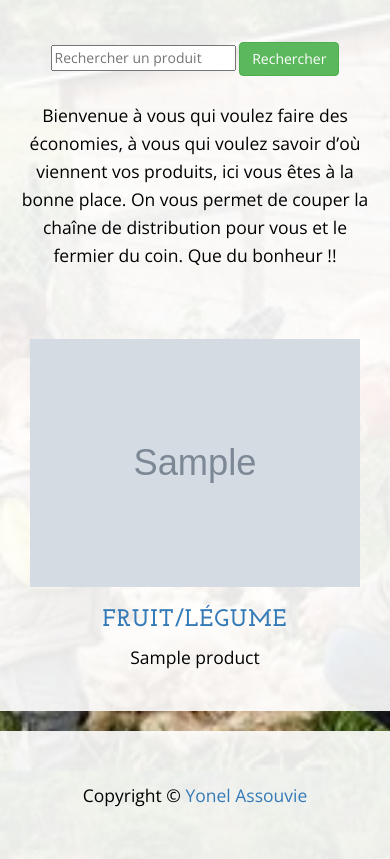
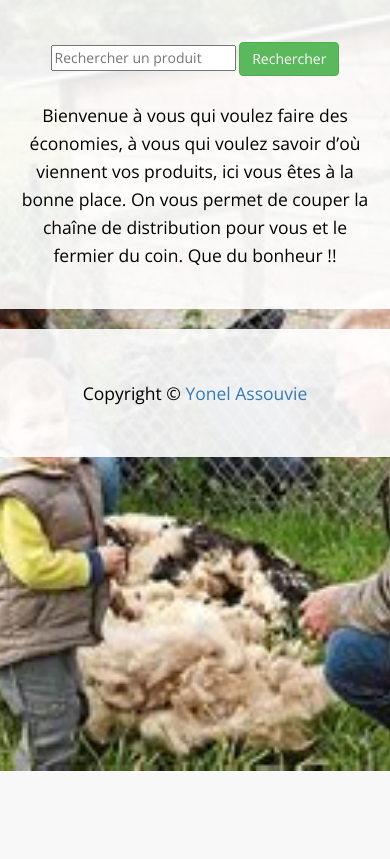
Before and after one commit to Hub972/coop, a Django app: page / in a window 390 px wide. Shown: the part 73-932 px from the top of the page. After the commit the page ends 844 px from the top, so only its background shows below. Run offline with Django 3.2, Linux system fonts and the light colour scheme; tables that the repository leaves empty hold one stand-in row (values such as "Sample post"); grey boxes marked "Sample" are stand-in pictures; some libraries are stand-ins or nearby versions.

Commit message:
Revert "Modify the image responsive"
This reverts commit c6515487417f33c50f17797b94fdde90f399b896.

```diff
--- a/store/templates/store/detail.html
+++ b/store/templates/store/detail.html
@@ -5,7 +5,7 @@
 
 
  <div class="text-center">
-              <img class="center" src="{{ prd.picture.url }}" alt="{{ prd.name }}" width="auto" height="300">
+              <img class="center" src="{{ prd.picture.url }}" alt="{{ prd.name }}">
             <h3>{{ prd.category }}</h3>
                 <p>{{ prd.name }}</p>
                  <p>{{ prd.information }}</p>
--- a/store/templates/store/detail_book.html
+++ b/store/templates/store/detail_book.html
@@ -5,7 +5,7 @@
 
 
  <div class="text-center">
-              <img class="center" src="{{ prd.picture.url }}" alt="{{ prd.name }}" width="auto" height="300">
+              <img class="center" src="{{ prd.picture.url }}" alt="{{ prd.name }}">
             <h3>{{ prd.category }}</h3>
                 <p>{{ prd.name }}</p>
                  <p>{{ prd.information }}</p>
--- a/store/templates/store/display_product_farmer.html
+++ b/store/templates/store/display_product_farmer.html
@@ -6,7 +6,7 @@
 
  <div class="col-sm-4 text-center">
             <a href="{% url 'store:detail' product_id=prd.id %}">
-              <img class="img-responsive" src="{{ prd.picture.url }}" alt="{{ prd.name }}" width="auto" height="300">
+              <img class="img-responsive" src="{{ prd.picture.url }}" alt="{{ prd.name }}">
             </a>
             <h3><a href="#">{{ prd.category }}</a></h3>
                 <p>{{ prd.name }}</p>
--- a/store/templates/store/display_search.html
+++ b/store/templates/store/display_search.html
@@ -6,7 +6,7 @@
 
  <div class="col-sm-4 text-center">
             <a href="{% url 'store:detail' product_id=prd.id %}">
-              <img class="img-responsive" src="{{ prd.picture.url }}" alt="{{ prd.name }}" width="auto" height="300">
+              <img class="img-responsive" src="{{ prd.picture.url }}" alt="{{ prd.name }}">
             </a>
             <h3>{{ prd.category }}</h3>
                 <p>{{ prd.name }}</p>
--- a/store/templates/store/index.html
+++ b/store/templates/store/index.html
@@ -17,15 +17,5 @@
                         pour vous et  le fermier du coin. Que du bonheur !!</p>
                 </div>
             </div>
-<br><br><br>
-{% for prd in products %}
-<div class="col-sm-4 text-center">
-            <a href="{% url 'store:detail' product_id=prd.id %}">
-              <img class="img-responsive" src="{{ prd.picture.url }}" alt="{{ prd.name }}" width="auto" height="300">
-            </a>
-            <h3><a href="#">{{ prd.category }}</a></h3>
-                <p>{{ prd.name }}</p>
-     {% if forloop.counter|divisibleby:3 %}<div class="clearfix"></div>{% endif %}
-             </div>{% endfor %}
 
 {% endblock %}
--- a/store/views.py
+++ b/store/views.py
@@ -14,9 +14,7 @@ from .utils import send_simple_message
 
 def index(request):
     form = SearchForm()
-    prd = get_list_or_404(Product)
-    products = prd[:3]
-    return render(request, 'store/index.html', context={'form': form, 'products': products})
+    return render(request, 'store/index.html', context={'form': form})
 
 
 def register(request):
```
